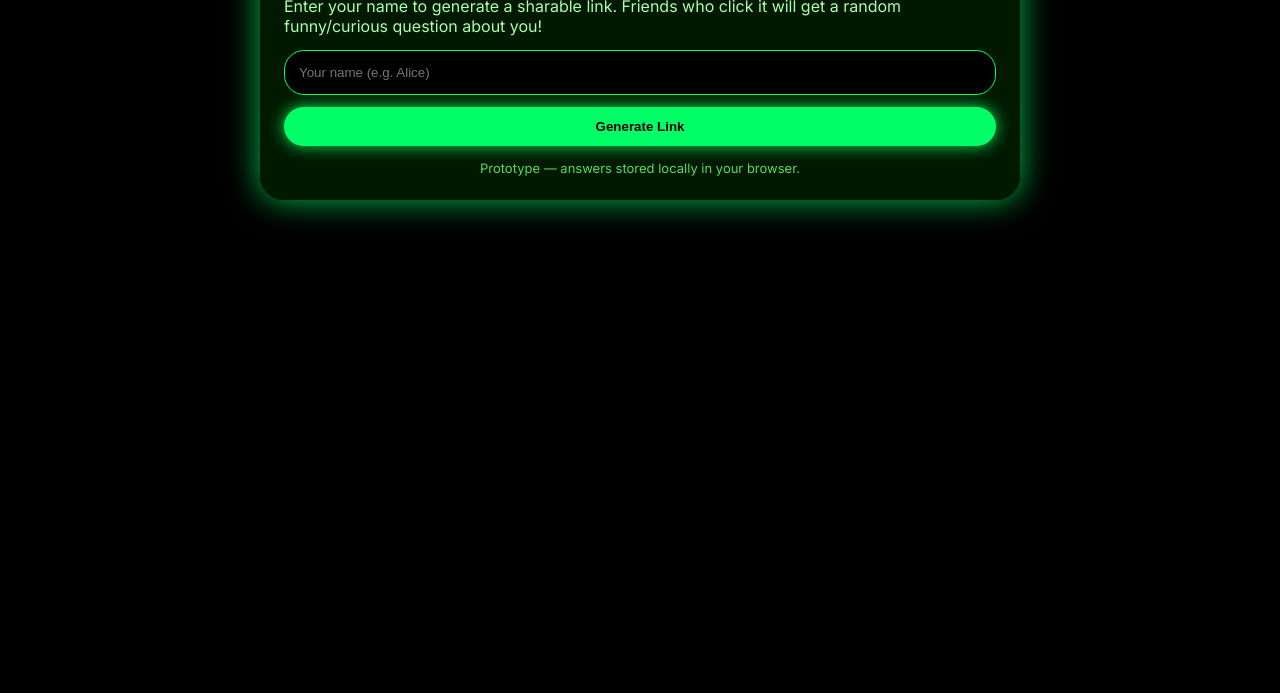
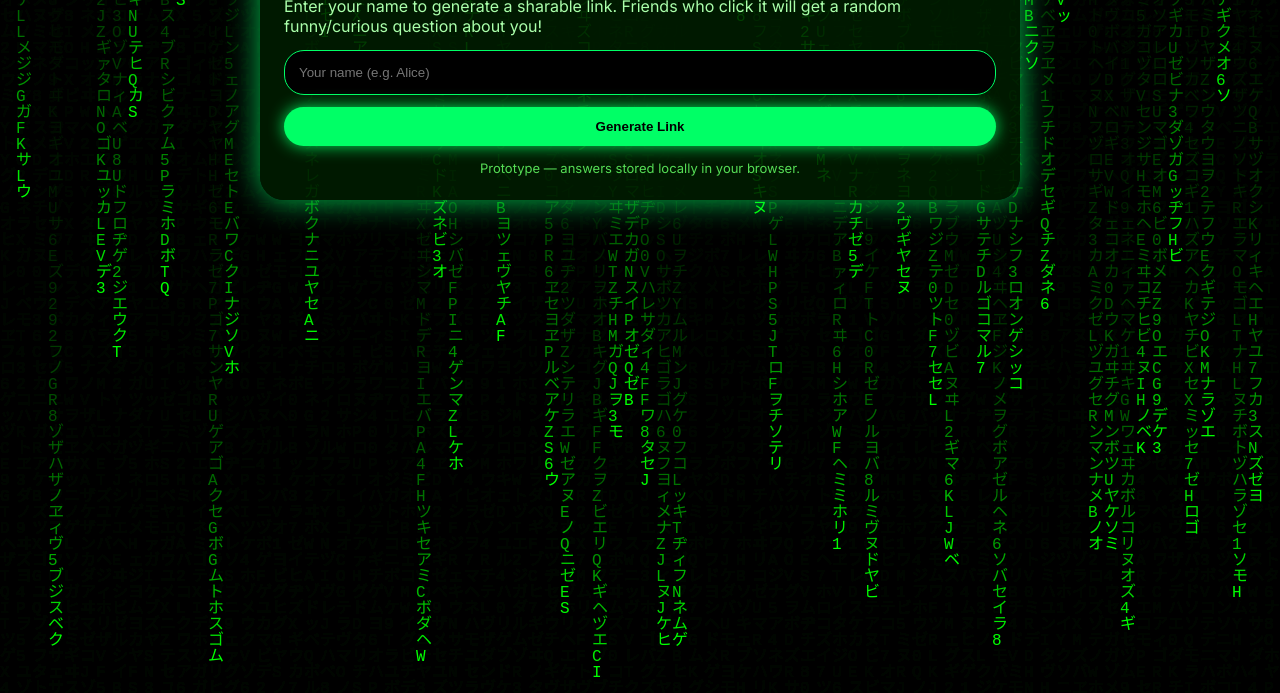
Before and after one commit to talk2klyro/balloon-ads, a plain HTML site: page index.html in a window 1280 px wide. Shown: the part 107-800 px from the top of the page. Drawn offline with Linux system fonts and the light colour scheme.

Commit message:
Update index.html

```diff
--- a/index.html
+++ b/index.html
@@ -8,10 +8,10 @@
 
 <style>
   :root {
-    --primary: #00ff66;        /* Neon green */
-    --accent: #00cc44;         /* Darker green for depth */
-    --bg: #000;                /* Pure black background */
-    --text: #e6ffe6;           /* Soft greenish white text */
+    --primary: #00ff66;
+    --accent: #00cc44;
+    --bg: #000;
+    --text: #e6ffe6;
   }
 
   * { box-sizing: border-box; }
@@ -26,6 +26,15 @@
     align-items: flex-start;
     justify-content: center;
     padding: 28px;
+    overflow: hidden; /* hide scrollbars from canvas */
+  }
+
+  /* Matrix background canvas */
+  #matrix {
+    position: fixed;
+    top: 0;
+    left: 0;
+    z-index: 0;
   }
 
   .card {
@@ -37,6 +46,7 @@
     overflow: hidden;
     padding: 24px;
     position: relative;
+    z-index: 1; /* stay above matrix */
     animation: cardGlow 4s ease-in-out infinite alternate;
   }
 
@@ -76,7 +86,7 @@
     color: var(--text);
     outline: none;
     transition: box-shadow 0.2s;
-    caret-color: var(--primary); /* neon caret */
+    caret-color: var(--primary);
   }
   input:focus {
     box-shadow: 0 0 12px var(--primary);
@@ -164,6 +174,9 @@
 </head>
 
 <body>
+  <!-- Matrix background -->
+  <canvas id="matrix"></canvas>
+
   <div class="card" role="main">
 
     <!-- Host signup -->
@@ -196,6 +209,41 @@
   <div class="toast" id="toast"></div>
 
 <script>
+/* ================== Matrix Background ================== */
+const canvas = document.getElementById("matrix");
+const ctx = canvas.getContext("2d");
+
+function resizeCanvas() {
+  canvas.width = window.innerWidth;
+  canvas.height = window.innerHeight;
+}
+resizeCanvas();
+window.addEventListener("resize", resizeCanvas);
+
+const letters = "アァイィウヴエェオカガキギクグケゲコゴサザシジスズセゼソゾタダチッヂツヅテデトドナニヌネノハバヒビフブヘベホボマミムメモヤユヨラリルレロワヰヱヲンABCDEFGHIJKLMNOPQRSTUVWXYZ0123456789";
+const fontSize = 16;
+const columns = Math.floor(canvas.width / fontSize);
+const drops = Array(columns).fill(1);
+
+function drawMatrix() {
+  ctx.fillStyle = "rgba(0, 0, 0, 0.08)";
+  ctx.fillRect(0, 0, canvas.width, canvas.height);
+
+  ctx.fillStyle = "#0f0";
+  ctx.font = fontSize + "px monospace";
+
+  for (let i = 0; i < drops.length; i++) {
+    const text = letters.charAt(Math.floor(Math.random() * letters.length));
+    ctx.fillText(text, i * fontSize, drops[i] * fontSize);
+
+    if (drops[i] * fontSize > canvas.height && Math.random() > 0.975) {
+      drops[i] = 0;
+    }
+    drops[i]++;
+  }
+}
+setInterval(drawMatrix, 50);
+
 /* ================== Question Engine ================== */
 const questionBank = {
   curiosity: [
```
